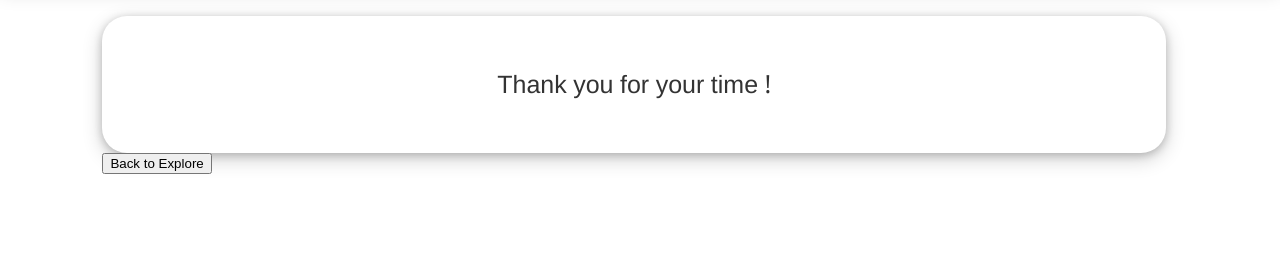
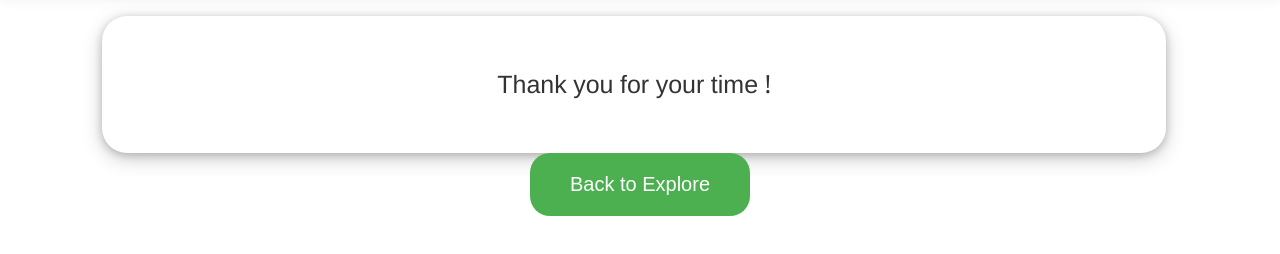
Before and after one commit to AlexD29/EMOF-WEB-Project, a plain HTML site: page forms/form_1/thank_you_nologin.html in a window 1280 px wide. Shown: the part 144-398 px from the top of the page. Drawn offline with Linux system fonts and the light colour scheme.

Commit message:
nesemnificativ

```diff
--- a/forms/form_1/style.css
+++ b/forms/form_1/style.css
@@ -175,3 +175,24 @@ background-color: rgb(0, 162, 255);
 #instructions{
 	font-size: 20px;
 }
+
+#back-explore{
+	height: 20px;
+}
+#back-explore-button {
+	display: block;
+	margin: auto;
+	background-color: #4CAF50; /* a shade of green */
+	border: none;
+	border-radius: 20px; /* adjust the value to increase or decrease the roundness */
+	color: white;
+	text-align: center;
+	font-size: 20px;
+	padding: 20px 40px;
+	text-decoration: none;
+	transition: background-color 0.3s ease;
+  }
+
+  #back-explore-button:hover {
+	background-color: #2E8B57; /* a darker shade of green */
+  }
```
Also changed, not shown: explore_formulars_nologin.html (+9 -9 lines), forms/statistics_form_1/index.html (indentation only).
